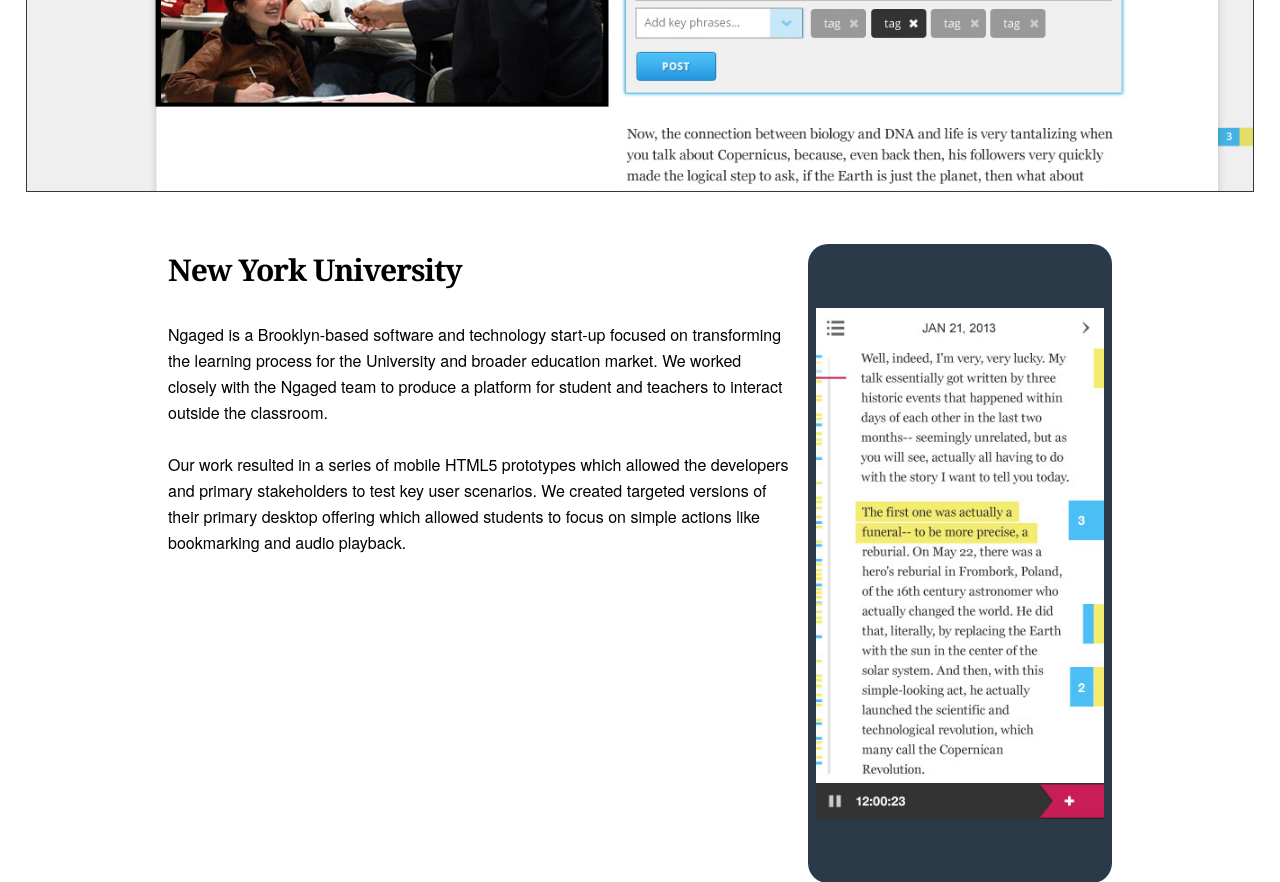
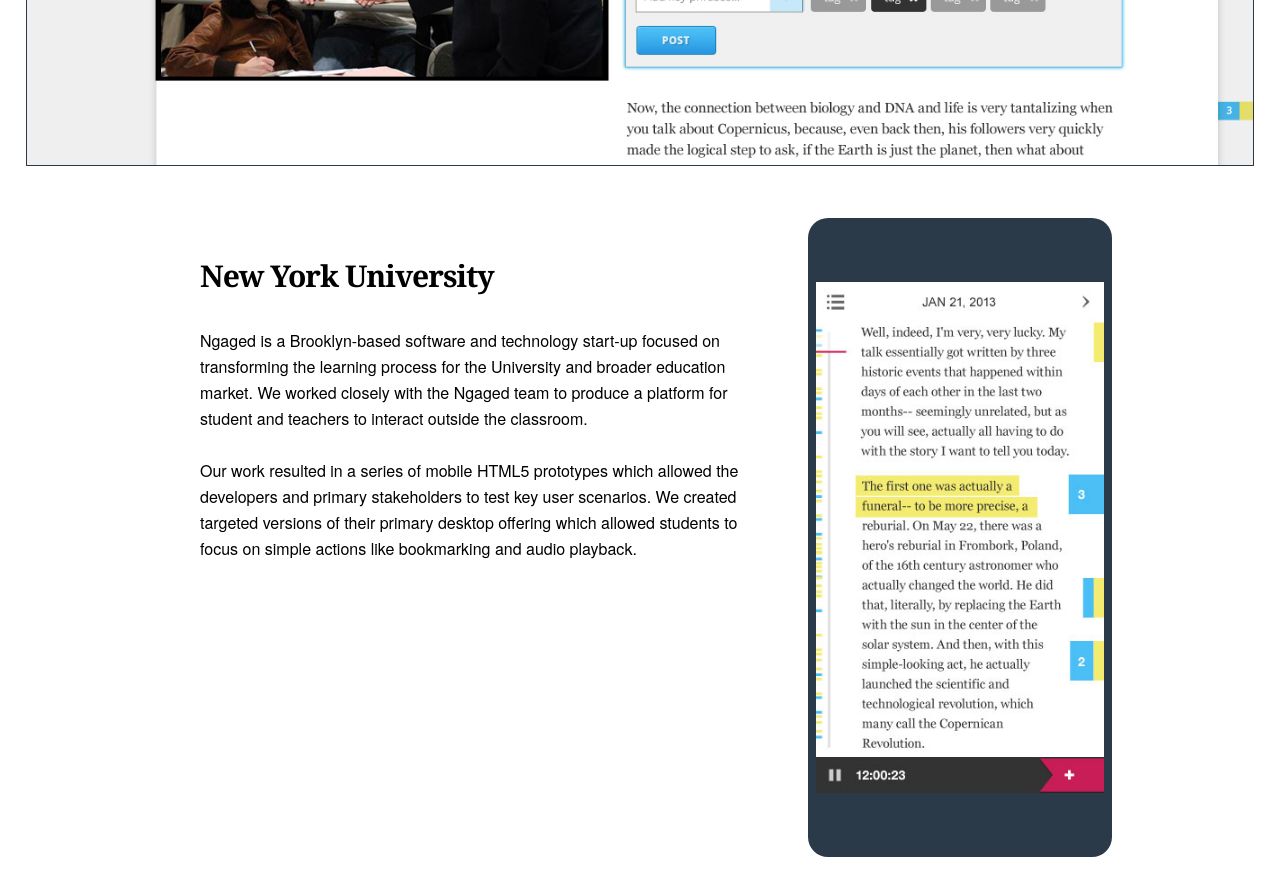
Before and after one commit to MisterMachine/mistermachine, a PHP site: page / in a window 1280 px wide. Shown: the part 5080-5962 px from the top of the page. Run offline with PHP 8.4, Linux system fonts and the light colour scheme; some web fonts are replaced.

Commit message:
Updated styles for projects

```diff
--- a/assets/_mistermachine_compass/scss/global/_typography.scss
+++ b/assets/_mistermachine_compass/scss/global/_typography.scss
@@ -79,7 +79,7 @@ h1,
 
 h2,
 .beta {
-  @include adjust-font-size-to(20px);
+  @include adjust-font-size-to(26px);
   @include rhythm(0, 0, 0, 1);
 	@extend %hN;
 	font-weight: 600;
--- a/assets/_mistermachine_compass/scss/layout/_grid.scss
+++ b/assets/_mistermachine_compass/scss/layout/_grid.scss
@@ -107,7 +107,7 @@ $size4of5-width: 80%;
 		padding: 0;
 	}
 
-	@include breakpoint( medium ) {
+	@include breakpoint( small ) {
 	float:left;
   padding-bottom: 0;
   &.size1of1 { float: none;}
--- a/assets/_mistermachine_compass/scss/layout/_navigation.scss
+++ b/assets/_mistermachine_compass/scss/layout/_navigation.scss
@@ -59,7 +59,7 @@ nav[role=navigation] {
 	}
 }
 
-@include breakpoint( desktop ) {
+@include breakpoint( medium ) {
 
 	// Menu icon
 	a.menu-link {
--- a/assets/_mistermachine_compass/scss/modules/_control.scss
+++ b/assets/_mistermachine_compass/scss/modules/_control.scss
@@ -1,10 +1,18 @@
 // $Header
 //
 
-$control-unit: remCalc(80px);
+$control-unit: remCalc(40px);
+
+@include breakpoint( medium ) {
+	$control-unit: remCalc(80px);
+}
 
 .control {
-	margin-bottom: $column-padding * 2;
+	margin-bottom: $column-padding;
+
+	@include breakpoint( medium ) {
+		margin-bottom: $column-padding;
+	}
 
 	.logo {
 		//position: absolute;
--- a/assets/_mistermachine_compass/scss/views/_patterns.scss
+++ b/assets/_mistermachine_compass/scss/views/_patterns.scss
@@ -51,6 +51,12 @@ $row-content-max-width: emCalc(820px);
 	margin-right: auto;
 }
 
+.inner-words {
+	@include breakpoint( medium ) {
+		padding: 2em;
+	}
+}
+
 .device-screen,
 .device-mobile,
 .device-tablet {
--- a/assets/stylesheets/application.css
+++ b/assets/stylesheets/application.css
@@ -839,7 +839,7 @@ fieldset .note {
 .column.centered {
   padding: 0;
 }
-@media only screen and (min-width: 48em) {
+@media only screen and (min-width: 30em) {
   /* line 102, ../_mistermachine_compass/scss/layout/_grid.scss */
   .column {
     float: left;
@@ -1057,7 +1057,7 @@ nav[role=navigation] li a {
   transition: all 0.3s ease-out;
 }
 
-@media only screen and (min-width: 60em) {
+@media only screen and (min-width: 48em) {
   /* line 65, ../_mistermachine_compass/scss/layout/_navigation.scss */
   a.menu-link {
     float: none;
@@ -1184,8 +1184,8 @@ h1,
 /* line 81, ../_mistermachine_compass/scss/global/_typography.scss */
 h2,
 .beta {
-  font-size: 1.25rem;
-  line-height: 1.625rem;
+  font-size: 1.625rem;
+  line-height: 3.25rem;
   margin-top: 0rem;
   padding-top: 0rem;
   padding-bottom: 0rem;
@@ -1358,11 +1358,17 @@ nav li {
 /*------------------------------------*\
     $COMPONENTS
 \*------------------------------------*/
-/* line 6, ../_mistermachine_compass/scss/modules/_control.scss */
+/* line 10, ../_mistermachine_compass/scss/modules/_control.scss */
 .control {
-  margin-bottom: 52px;
-}
-/* line 9, ../_mistermachine_compass/scss/modules/_control.scss */
+  margin-bottom: 26px;
+}
+@media only screen and (min-width: 48em) {
+  /* line 10, ../_mistermachine_compass/scss/modules/_control.scss */
+  .control {
+    margin-bottom: 26px;
+  }
+}
+/* line 17, ../_mistermachine_compass/scss/modules/_control.scss */
 .control .logo {
   display: block;
   background: #00baff;
@@ -1371,14 +1377,14 @@ nav li {
   vertical-align: middle;
   text-align: center;
 }
-/* line 20, ../_mistermachine_compass/scss/modules/_control.scss */
+/* line 28, ../_mistermachine_compass/scss/modules/_control.scss */
 .control .logo img {
   position: absolute;
   top: 0.875em;
   left: 0.875em;
   height: 2.5rem;
 }
-/* line 28, ../_mistermachine_compass/scss/modules/_control.scss */
+/* line 36, ../_mistermachine_compass/scss/modules/_control.scss */
 .control a {
   color: white;
 }
@@ -1781,13 +1787,20 @@ nav li {
   margin-right: auto;
 }
 
-/* line 56, ../_mistermachine_compass/scss/views/_patterns.scss */
+@media only screen and (min-width: 48em) {
+  /* line 54, ../_mistermachine_compass/scss/views/_patterns.scss */
+  .inner-words {
+    padding: 2em;
+  }
+}
+
+/* line 62, ../_mistermachine_compass/scss/views/_patterns.scss */
 .device-screen,
 .device-mobile,
 .device-tablet {
   border: 0;
 }
-/* line 59, ../_mistermachine_compass/scss/views/_patterns.scss */
+/* line 65, ../_mistermachine_compass/scss/views/_patterns.scss */
 .device-screen img,
 .device-mobile img,
 .device-tablet img {
@@ -1800,7 +1813,7 @@ nav li {
 }
 
 @media only screen and (min-width: 48em) {
-  /* line 70, ../_mistermachine_compass/scss/views/_patterns.scss */
+  /* line 76, ../_mistermachine_compass/scss/views/_patterns.scss */
   .device-screen {
     border-width: 2.5em 1px 1px 1px;
     border-style: solid;
@@ -1813,7 +1826,7 @@ nav li {
     border-top-right-radius: 10px;
   }
 
-  /* line 77, ../_mistermachine_compass/scss/views/_patterns.scss */
+  /* line 83, ../_mistermachine_compass/scss/views/_patterns.scss */
   .device-mobile {
     border-width: 4em .5em 4em .5em;
     border-style: solid;
@@ -1825,7 +1838,7 @@ nav li {
     border-radius: 20px;
   }
 
-  /* line 84, ../_mistermachine_compass/scss/views/_patterns.scss */
+  /* line 90, ../_mistermachine_compass/scss/views/_patterns.scss */
   .device-tablet {
     border-width: .5em 4em;
     border-style: solid;
@@ -1837,7 +1850,7 @@ nav li {
     border-radius: 20px;
   }
 
-  /* line 94, ../_mistermachine_compass/scss/views/_patterns.scss */
+  /* line 100, ../_mistermachine_compass/scss/views/_patterns.scss */
   .device-screen img,
   .device-mobile img,
   .device-tablet img {
@@ -1845,7 +1858,7 @@ nav li {
     margin-bottom: 0;
   }
 }
-/* line 101, ../_mistermachine_compass/scss/views/_patterns.scss */
+/* line 107, ../_mistermachine_compass/scss/views/_patterns.scss */
 nav img {
   margin-left: auto;
   margin-right: auto;
--- a/index.html
+++ b/index.html
@@ -417,7 +417,7 @@
 
   <footer class="panel secondary">
     <div class="container center">
-    <p>Copyright &copy; 2013 Mister Machine, LLC. All rights reserved.</p>
+    <p class="small">Copyright &copy; 2013 Mister Machine, LLC. All rights reserved.</p>
     </div>
   </footer>
 
```
Also changed, not shown: img/boxes1.jpg.
